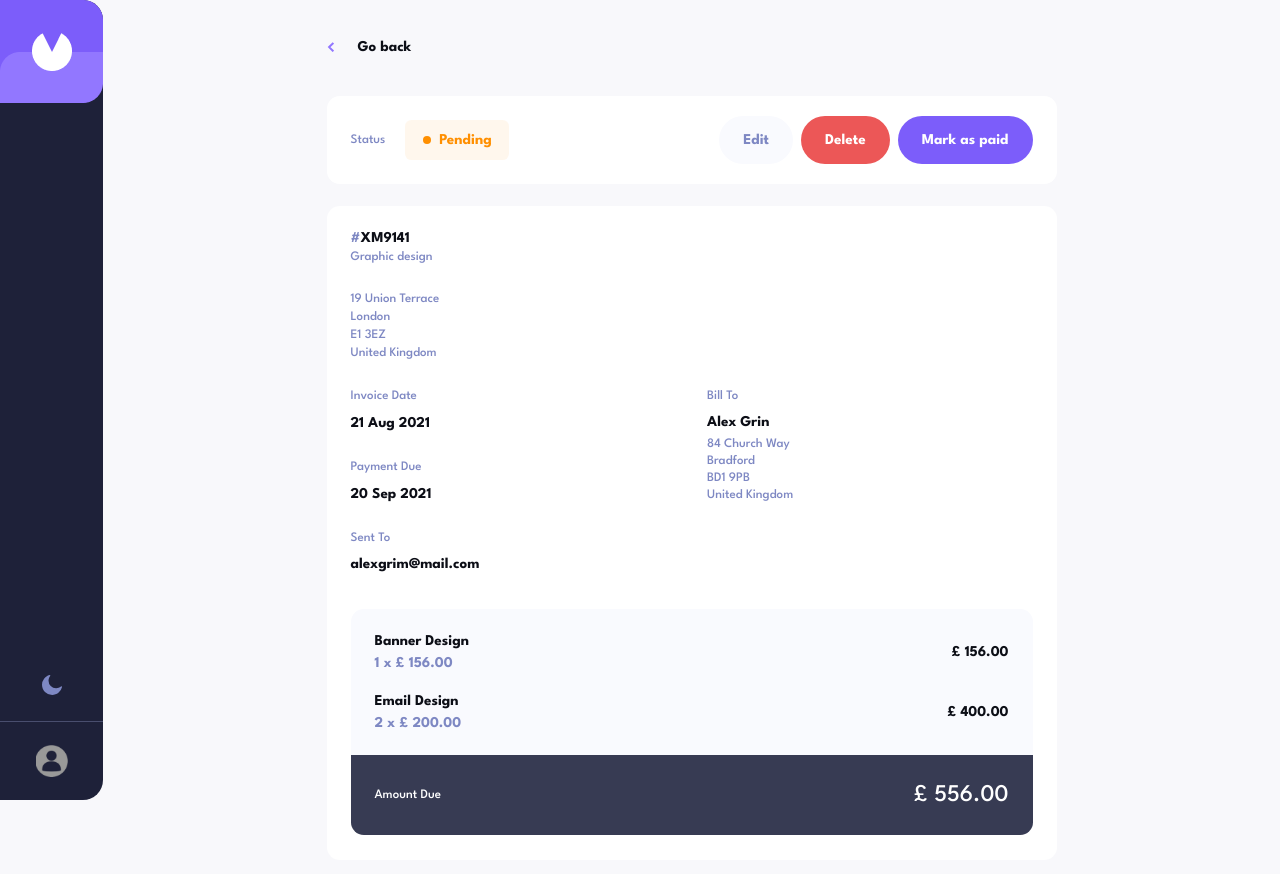
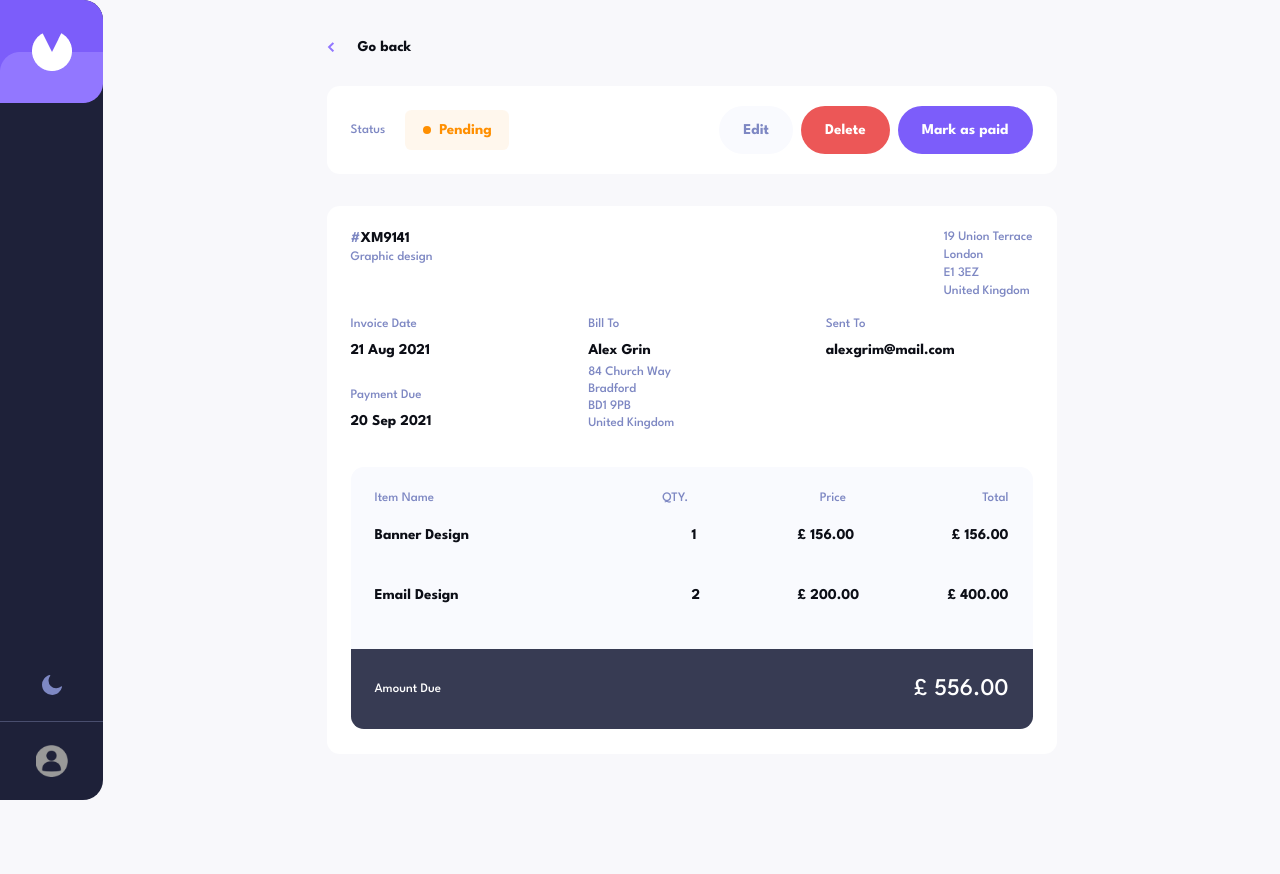
Before and after one commit to Kl3va/Invoice-Orbit, a React (Vite) app in the folder frontend/: page /invoices in a window 1280 px wide. After the commit the page ends 800 px from the top, so only its background shows below. Built offline with nearby package versions, Linux system fonts and the light colour scheme; no server answers.

Commit message:
feat: details page, tablet responsive

```diff
--- a/frontend/src/pages/invoice-details/InvoiceDetailsPageStyles.ts
+++ b/frontend/src/pages/invoice-details/InvoiceDetailsPageStyles.ts
@@ -6,6 +6,10 @@ export const StickySection = styled.section`
     position: sticky;
     top: 6rem;
     z-index: 1000;
+  }
+
+  @media ${QUERIES.tablet} {
+    top: 1rem;
   }
 `
 
@@ -94,11 +98,10 @@ export const ButtonsGroup = styled.div`
   & > :first-child {
     background-color: var(--color-bg-400);
     color: var(--color-font-700);
-    transition: background-color ease-in 0.1s, color ease-in 0.1s;
+    transition: opacity ease-in 0.2s;
 
     &:hover {
-      background-color: var(--color-bg-700);
-      color: var(--color-font-800);
+      opacity: 0.5;
     }
   }
 
@@ -137,6 +140,12 @@ export const BasicInfoSecondary = styled.div`
   flex-direction: column;
   gap: 1.88rem;
   margin-bottom: 1.94rem;
+
+  @media ${QUERIES.tabletMini} {
+    flex-direction: row;
+    justify-content: space-between;
+    margin-bottom: 1.31rem;
+  }
 `
 
 export const DescriptionWrapper = styled.div`
@@ -172,6 +181,10 @@ export const BasicInfoPrimary = styled.div`
   display: grid;
   grid-template-columns: 1fr 1fr;
   gap: 1.94rem;
+
+  @media ${QUERIES.tabletMini} {
+    grid-template-columns: 1fr 1fr 1fr;
+  }
 
   & > div:not(:nth-child(2)) {
     display: grid;
@@ -209,6 +222,19 @@ export const BillToWrapper = styled.div`
   }
 `
 
+export const SentToWrapper = styled.div`
+  @media ${QUERIES.tabletMini} {
+    grid-row: 1 / 2;
+    grid-column: 3 / 4;
+  }
+`
+export const PaymentDueWrapper = styled.div`
+  @media ${QUERIES.tabletMini} {
+    grid-row: 2 / 3;
+    grid-column: 1 / 2;
+  }
+`
+
 //ITEMS
 export const ItemsContainer = styled.div`
   border-radius: 0.8rem;
@@ -224,12 +250,40 @@ export const ItemsDetailsContainer = styled.div`
 
 export const ItemsDetailsHeadingWrapper = styled.div`
   display: none;
+
+  @media ${QUERIES.tabletMini} {
+    display: grid;
+    grid-template-columns: 0.85fr 0.15fr 0.45fr 0.5fr;
+  }
+
+  & > :nth-child(2) {
+    @media ${QUERIES.tabletMini} {
+      justify-self: center;
+    }
+  }
+
+  & > :nth-child(3) {
+    @media ${QUERIES.tabletMini} {
+      justify-self: end;
+    }
+  }
+
+  & > :last-child {
+    @media ${QUERIES.tabletMini} {
+      justify-self: end;
+    }
+  }
 `
 export const ItemsDetailsWrapper = styled.div`
   display: grid;
   grid-template-rows: 1fr 1fr;
   grid-row-gap: 0.5rem;
   grid-auto-flow: column;
+
+  @media ${QUERIES.tabletMini} {
+    grid-template-columns: 0.75fr 0.25fr 0.25fr 0.25fr;
+    grid-auto-flow: row;
+  }
 
   p {
     font-size: var(--font-size-small);
@@ -238,20 +292,37 @@ export const ItemsDetailsWrapper = styled.div`
 
   & > :nth-child(2) {
     color: var(--color-font-400);
+
+    @media ${QUERIES.tabletMini} {
+      display: none;
+    }
   }
 
   & > :nth-child(3) {
     display: none;
+
+    @media ${QUERIES.tabletMini} {
+      display: block;
+    }
   }
 
   & > :nth-child(4) {
     display: none;
+
+    @media ${QUERIES.tabletMini} {
+      display: block;
+    }
   }
 
   & > :last-child {
     justify-self: end;
     align-self: center;
     grid-row: span 2;
+
+    @media ${QUERIES.tabletMini} {
+      align-self: start;
+      grid-row: span 1;
+    }
   }
 `
 
--- a/frontend/src/pages/invoice-details/index.tsx
+++ b/frontend/src/pages/invoice-details/index.tsx
@@ -25,6 +25,8 @@ import {
   ItemsDetailsWrapper,
   GrandTotalWrapper,
   StickySection,
+  PaymentDueWrapper,
+  SentToWrapper,
 } from 'pages/invoice-details/InvoiceDetailsPageStyles'
 
 const InvoiceDetailsPage = () => {
@@ -90,14 +92,14 @@ const InvoiceDetailsPage = () => {
                   <p>United Kingdom</p>
                 </div>
               </BillToWrapper>
-              <div>
+              <PaymentDueWrapper>
                 <h2>Payment Due</h2>
                 <p>20 Sep 2021</p>
-              </div>
-              <div>
+              </PaymentDueWrapper>
+              <SentToWrapper>
                 <h2>Sent to</h2>
                 <p>alexgrim@mail.com</p>
-              </div>
+              </SentToWrapper>
             </BasicInfoPrimary>
           </BasicInfoWrapper>
 
```
